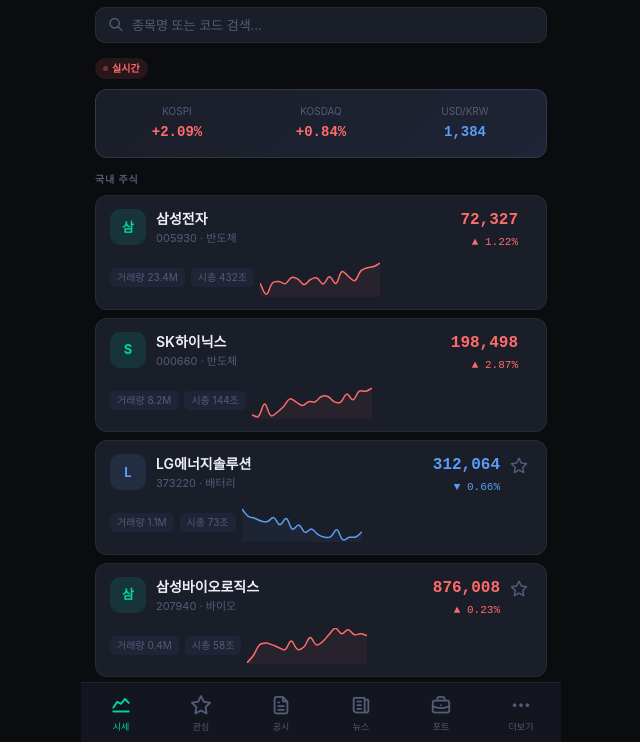
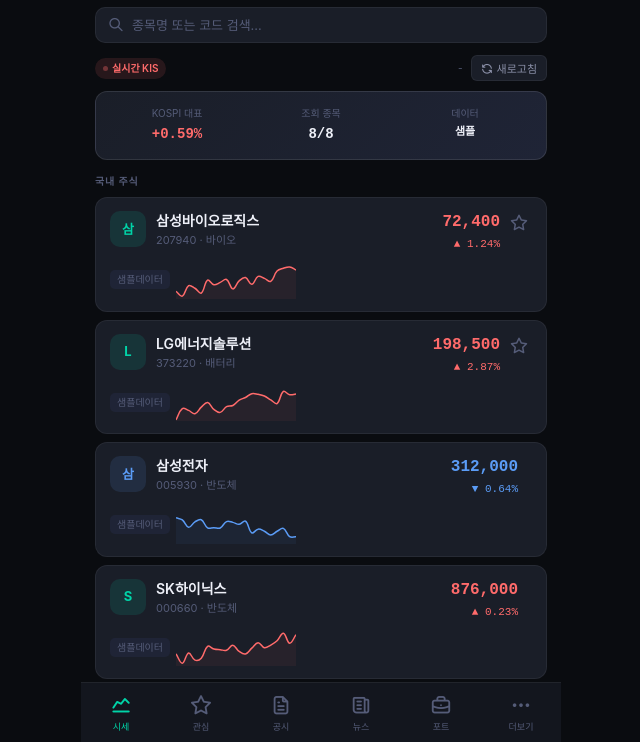
Before and after one commit to tmdwnchlrh3/gametwoja, a website: page index.html in a window 1280 px wide. Shown: the part 58-800 px from the top of the page, without its empty margins (319-959 px from the left). Drawn offline with nearby package versions, Linux system fonts and the light colour scheme.

Commit message:
시세 처리

```diff
--- a/index.html
+++ b/index.html
@@ -342,7 +342,13 @@
 
     <!-- 시세 -->
     <div class="panel on" id="panel-시세">
-      <div class="live-pill"><span class="ldot"></span>실시간</div>
+      <div style="display:flex;align-items:center;justify-content:space-between;margin-bottom:10px">
+        <div class="live-pill" style="margin-bottom:0"><span class="ldot"></span>실시간 KIS</div>
+        <div style="display:flex;align-items:center;gap:8px">
+          <span id="lastRefresh" style="font-size:10px;color:var(--txt3)">-</span>
+          <button onclick="refreshPrices()" style="background:var(--card);border:.5px solid var(--bdr);border-radius:6px;padding:4px 9px;color:var(--txt2);font-size:11px;cursor:pointer;display:flex;align-items:center;gap:3px;font-family:var(--fnt)"><i class="ti ti-refresh" style="font-size:13px"></i>새로고침</button>
+        </div>
+      </div>
       <div class="market-banner" id="mktBanner"></div>
       <div class="sec">국내 주식</div>
       <div id="stockList"></div>
@@ -400,17 +406,75 @@
 
 <script src="https://cdnjs.cloudflare.com/ajax/libs/Chart.js/4.4.1/chart.umd.js"></script>
 <script>
-// ── 데이터 ──
-const stocks=[
-  {code:'005930',name:'삼성전자',price:72400,change:1.24,vol:'23.4M',sector:'반도체',cap:'432조'},
-  {code:'000660',name:'SK하이닉스',price:198500,change:2.87,vol:'8.2M',sector:'반도체',cap:'144조'},
-  {code:'373220',name:'LG에너지솔루션',price:312000,change:-0.64,vol:'1.1M',sector:'배터리',cap:'73조'},
-  {code:'207940',name:'삼성바이오로직스',price:876000,change:0.23,vol:'0.4M',sector:'바이오',cap:'58조'},
-  {code:'068270',name:'셀트리온',price:172500,change:-1.42,vol:'2.3M',sector:'바이오',cap:'21조'},
-  {code:'035420',name:'NAVER',price:195000,change:0.78,vol:'1.8M',sector:'IT',cap:'32조'},
-  {code:'009830',name:'한화솔루션',price:28350,change:3.41,vol:'5.6M',sector:'에너지',cap:'6조'},
-  {code:'015760',name:'한국전력',price:22350,change:2.18,vol:'7.4M',sector:'전력',cap:'14조'},
-];
+// ── Render 서버 URL (프로젝트 탭에서 저장한 값 공유) ──
+let SERVER_URL = localStorage.getItem('gam_srv') || '';
+
+// ── 종목 메타 (코드·섹터는 고정, 가격은 KIS API로 덮어씀) ──
+const STOCK_META = {
+  '005930': { name:'삼성전자',   sector:'반도체' },
+  '000660': { name:'SK하이닉스', sector:'반도체' },
+  '373220': { name:'LG에너지솔루션', sector:'배터리' },
+  '207940': { name:'삼성바이오로직스', sector:'바이오' },
+  '068270': { name:'셀트리온',   sector:'바이오' },
+  '035420': { name:'NAVER',      sector:'IT' },
+  '009830': { name:'한화솔루션', sector:'에너지' },
+  '015760': { name:'한국전력',   sector:'전력' },
+};
+const STOCK_CODES = Object.keys(STOCK_META);
+
+// 실시간 데이터가 담길 배열 (초기엔 메타만)
+let stocks = STOCK_CODES.map(code => ({
+  code,
+  ...STOCK_META[code],
+  price: 0, change: 0, changePct: 0,
+  vol: '-', cap: '-', loading: true,
+}));
+
+// ── KIS 시세 불러오기 ──
+async function fetchLivePrices() {
+  if (!SERVER_URL) return; // 서버 URL 없으면 스킵
+
+  try {
+    const codes = STOCK_CODES.join(',');
+    const res = await fetch(`${SERVER_URL}/api/stocks?codes=${codes}`, {
+      signal: AbortSignal.timeout(10000),
+    });
+    if (!res.ok) throw new Error('서버 응답 오류');
+    const json = await res.json();
+
+    // 받아온 데이터로 stocks 업데이트
+    (json.stocks || []).forEach(s => {
+      const idx = stocks.findIndex(x => x.code === s.code);
+      if (idx === -1 || s.error) return;
+      stocks[idx] = {
+        ...stocks[idx],
+        price:     s.price,
+        change:    s.change,
+        changePct: s.changePct,
+        vol:       s.volume ? (s.volume / 10000).toFixed(1) + '만' : '-',
+        loading:   false,
+      };
+    });
+
+    // 화면 갱신
+    const activePanel = document.getElementById('panel-시세');
+    if (activePanel?.classList.contains('on')) renderStocks();
+    if (document.getElementById('panel-관심')?.classList.contains('on')) renderFavs();
+    renderMarketBanner();
+    updateLastRefresh();
+  } catch (e) {
+    console.warn('시세 조회 실패 (서버 미연결이거나 슬립 상태):', e.message);
+  }
+}
+
+// 마지막 갱신 시각 표시
+function updateLastRefresh() {
+  const el = document.getElementById('lastRefresh');
+  if (el) el.textContent = new Date().toLocaleTimeString('ko-KR', { hour:'2-digit', minute:'2-digit', second:'2-digit' });
+}
+
+// ── 데이터 (공시·목표가·뉴스는 그대로) ──
+const stocks_alias = stocks; // 하위 호환
 const disclosures={
   '삼성전자':{
     사업보고서:[['매출액','258.9조 (+5.3%)','pos'],['영업이익','6.57조 (+246%)','pos'],['순이익','4.21조','pos']],
@@ -455,8 +519,6 @@
 
 let favs=new Set(['005930','000660']),activeDisc='삼성전자',activeSector='증권사';
 let allTasks=[],taskFilter='전체',serverOk=false;
-let SERVER_URL=localStorage.getItem('gam_srv')||'';
-
 // ── 테마 ──
 function setTheme(t,btn){
   document.body.className=t==='dark'?'':t;
@@ -501,13 +563,17 @@
 
 // ── 마켓 배너 ──
 function renderMarketBanner(){
-  const kospi=stocks.filter(s=>['005930','000660','015760'].includes(s.code));
-  const avgChg=(kospi.reduce((a,s)=>a+s.change,0)/kospi.length).toFixed(2);
-  const up=avgChg>=0;
+  const loaded=stocks.filter(s=>!s.loading&&s.price>0);
+  const kospiStocks=loaded.filter(s=>['005930','000660','015760'].includes(s.code));
+  const avgChg=kospiStocks.length
+    ? (kospiStocks.reduce((a,s)=>a+(s.changePct??0),0)/kospiStocks.length).toFixed(2)
+    : '0.00';
+  const up=parseFloat(avgChg)>=0;
+  const timeStr=loaded.length>0?'':'로딩중';
   document.getElementById('mktBanner').innerHTML=`
-    <div class="mb-item"><div class="mb-label">KOSPI</div><div class="mb-val ${up?'up':'dn'}">${up?'+':''}${avgChg}%</div></div>
-    <div class="mb-item"><div class="mb-label">KOSDAQ</div><div class="mb-val up">+0.84%</div></div>
-    <div class="mb-item"><div class="mb-label">USD/KRW</div><div class="mb-val dn">1,384</div></div>
+    <div class="mb-item"><div class="mb-label">KOSPI 대표</div><div class="mb-val ${up?'up':'dn'}">${loaded.length?((up?'+':'')+avgChg+'%'):'-'}</div></div>
+    <div class="mb-item"><div class="mb-label">조회 종목</div><div class="mb-val">${loaded.length}/${stocks.length}</div></div>
+    <div class="mb-item"><div class="mb-label">데이터</div><div class="mb-val" style="font-size:11px">${SERVER_URL?'KIS 실시간':'샘플'}</div></div>
   `;
 }
 
@@ -520,9 +586,19 @@
 
 // ── 주식 카드 ──
 function mkCard(s,container){
-  const up=s.change>=0;
+  const pct=s.changePct??s.change;
+  const up=pct>=0;
   const init=s.name.charAt(0);
   const d=document.createElement('div');d.className='scard';
+
+  // 로딩 중일 때 스켈레톤
+  const priceHtml = s.loading
+    ? `<div style="width:70px;height:18px;background:var(--card2);border-radius:4px;animation:blink 1s infinite"></div>`
+    : `<div class="sprice ${up?'up':'dn'}">${s.price.toLocaleString()}</div>`;
+  const chgHtml = s.loading
+    ? `<div style="width:50px;height:12px;background:var(--card2);border-radius:4px;margin-top:4px;animation:blink 1s infinite"></div>`
+    : `<div class="schg ${up?'up':'dn'}">${up?'▲':'▼'} ${Math.abs(pct).toFixed(2)}%</div>`;
+
   d.innerHTML=`
     <div class="scard-top">
       <div class="scard-left">
@@ -530,23 +606,20 @@
         <div><div class="sname">${s.name}</div><div class="scode">${s.code} · ${s.sector}</div></div>
       </div>
       <div style="display:flex;align-items:flex-start">
-        <div class="scard-right">
-          <div class="sprice ${up?'up':'dn'}">${s.price.toLocaleString()}</div>
-          <div class="schg ${up?'up':'dn'}">${up?'▲':'▼'} ${Math.abs(s.change).toFixed(2)}%</div>
-        </div>
+        <div class="scard-right">${priceHtml}${chgHtml}</div>
         <button class="scard-star ${favs.has(s.code)?'on':''}" onclick="event.stopPropagation();toggleFav('${s.code}',this)" aria-label="즐겨찾기">
           <i class="ti ${favs.has(s.code)?'ti-star-filled':'ti-star'}"></i>
         </button>
       </div>
     </div>
     <div class="scard-bot">
-      <span class="schip">거래량 ${s.vol}</span>
-      <span class="schip">시총 ${s.cap}</span>
+      <span class="schip">${s.vol!=='-'?'거래량 '+s.vol:SERVER_URL?'조회중...':'샘플데이터'}</span>
+      ${s.cap&&s.cap!=='-'?`<span class="schip">시총 ${s.cap}</span>`:''}
       <div class="spark"><canvas id="sp_${s.code}" width="120" height="36" class="sp"></canvas></div>
     </div>
   `;
   container.appendChild(d);
-  setTimeout(()=>spark('sp_'+s.code,up),60);
+  if(!s.loading) setTimeout(()=>spark('sp_'+s.code,up),60);
 }
 
 function renderStocks(list){
@@ -683,6 +756,8 @@
   const v=(document.getElementById('srvUrl')?.value||'').trim().replace(/\/$/,'');
   if(!v.startsWith('http')){alert('https://로 시작하는 URL을 입력하세요');return;}
   localStorage.setItem('gam_srv',v);SERVER_URL=v;
+  // 시세도 즉시 불러오기
+  fetchLivePrices();
   renderProject();
 }
 async function loadTasks(){
@@ -791,22 +866,38 @@
   checkServer();
 }
 
-// ── 실시간 시세 ──
-function liveUpdate(){
-  stocks.forEach(s=>{
-    s.price=Math.max(1000,Math.round(s.price+(Math.random()-.498)*150));
-    s.change=parseFloat((s.change+(Math.random()-.5)*.04).toFixed(2));
-  });
-  if(document.getElementById('panel-시세').classList.contains('on')){
-    renderStocks();renderMarketBanner();
-  }
+// ── 수동 새로고침 ──
+async function refreshPrices(){
+  const btn=document.querySelector('#panel-시세 button');
+  if(btn){btn.style.opacity='.4';btn.style.pointerEvents='none';}
+  await fetchLivePrices();
+  if(btn){btn.style.opacity='';btn.style.pointerEvents='';}
 }
 
 // ── 초기화 ──
 renderMarketBanner();
-renderStocks();
+renderStocks();  // 먼저 로딩 스켈레톤으로 표시
 renderNews();
-setInterval(liveUpdate,4000);
+
+// 서버 URL 있으면 즉시 실시간 시세 불러오기
+if(SERVER_URL){
+  fetchLivePrices();
+  // 30초마다 자동 갱신 (장 시간: 09:00~15:30)
+  setInterval(()=>{
+    const h=new Date().getHours(),m=new Date().getMinutes();
+    const isMarketOpen=(h===9&&m>=0)||(h>9&&h<15)||(h===15&&m<=30);
+    if(isMarketOpen) fetchLivePrices();
+  }, 30000);
+} else {
+  // 서버 URL 없으면 샘플 데이터로 표시
+  stocks.forEach(s=>{
+    s.price=[72400,198500,312000,876000,172500,195000,28350,22350][STOCK_CODES.indexOf(s.code)];
+    s.changePct=[1.24,2.87,-0.64,0.23,-1.42,0.78,3.41,2.18][STOCK_CODES.indexOf(s.code)];
+    s.change=Math.round(s.price*s.changePct/100);
+    s.vol='-';s.loading=false;
+  });
+  renderStocks();renderMarketBanner();
+}
 </script>
 </body>
 </html>
```
